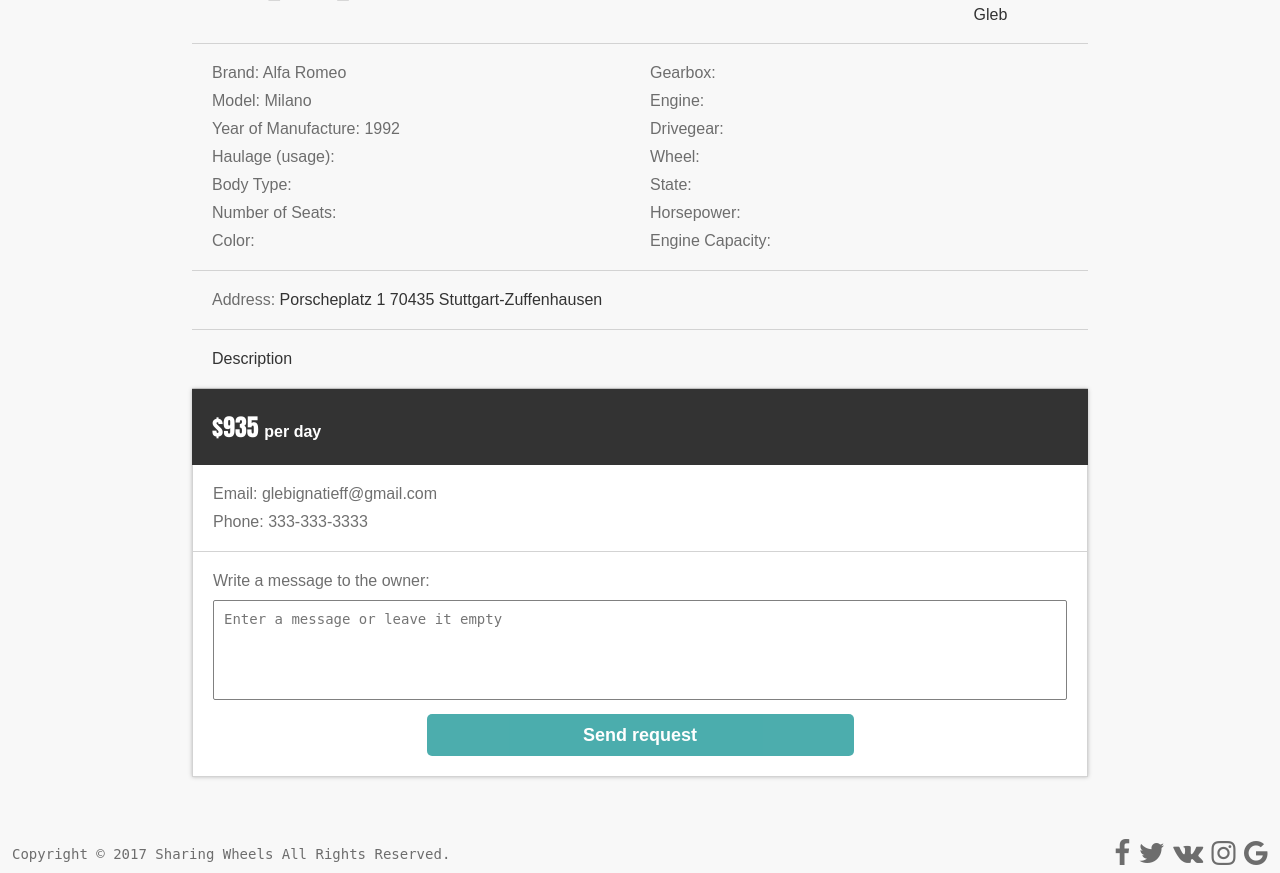
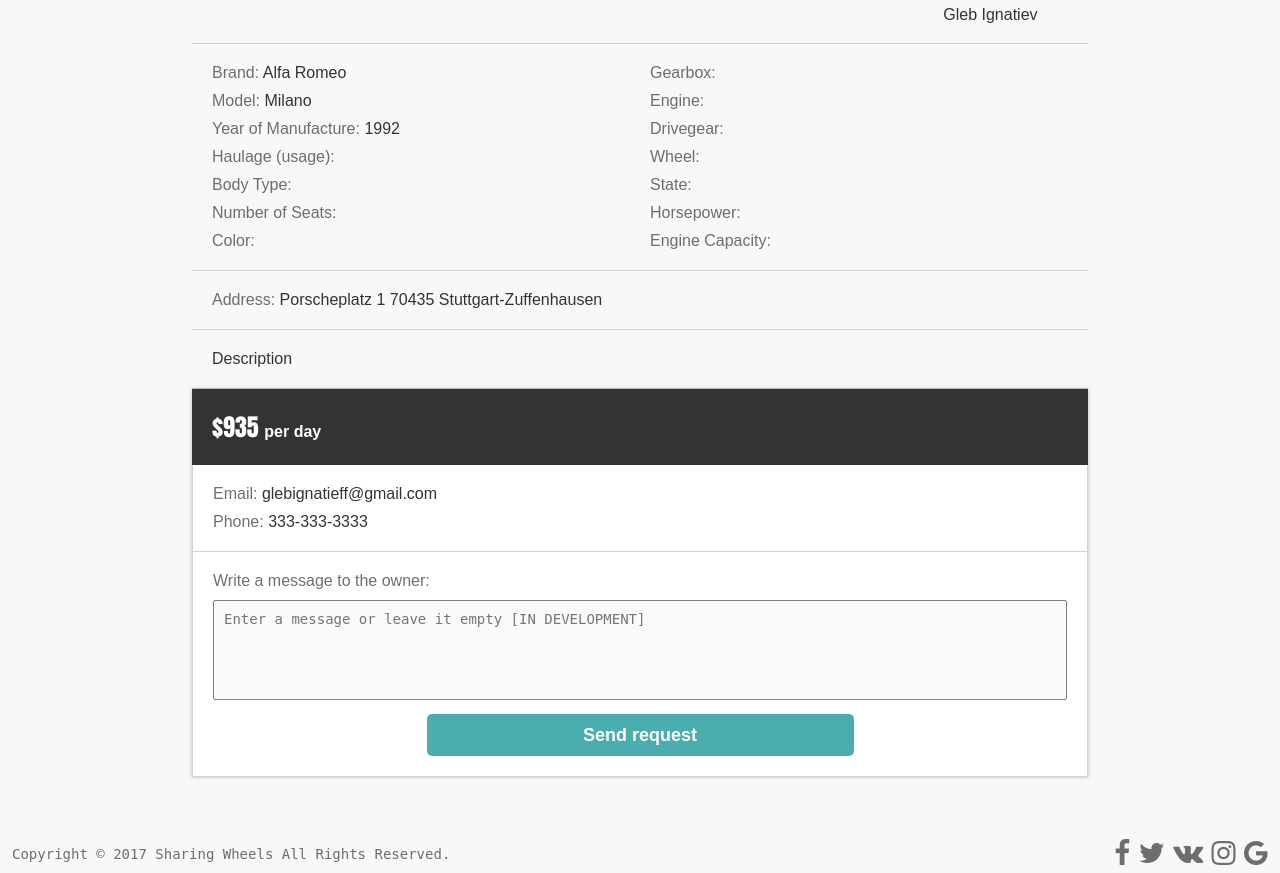
Before and after one commit to Airy-Fairy/airbnb-transport-website, a Flask app: a page that uses wheels/templates/transport_info.html in a window 1280 px wide. Shown: the part 476-1349 px from the top of the page. Run offline with Flask 2, Linux system fonts and the light colour scheme; data comes from the database, SQL or seed files in the repository; some libraries are stand-ins or nearby versions.

Commit message:
Vehicle page style fix + minor fixes

```diff
--- a/wheels/static/scripts/google-map.js
+++ b/wheels/static/scripts/google-map.js
@@ -1,7 +1,7 @@
 var content =
-            "<h3>Ford Mustang</h3>" +
-            "<p>Ford Mustang — культовый автомобиль класса Pony Car производства Ford Motor Company. </p>";
-var title = "Ford Mustang";
+            "<h3>In development!</h3>" +
+            "<p>Right here we're trying to make google maps support come true!</p>";
+var title = "Development point";
 
 function initMap() {
     var pos = { lat: 59.857597, lng: 30.212425};
--- a/wheels/static/scripts/image.js
+++ b/wheels/static/scripts/image.js
@@ -25,7 +25,7 @@
     $modal = $('#modal');
     $modalImg = $('#modal-img');
 
-    $('#small-img').click(function() {
+    $('#normal-img').click(function() {
         $modal.show();
         $modalImg.attr('src', this.src);
     });
--- a/wheels/static/scripts/thumbnail.js
+++ b/wheels/static/scripts/thumbnail.js
@@ -36,13 +36,13 @@
     }
 
     // Get json data
-    var transportId = data.id;
     var price = data.price;
     var show_name = data.show_name;
     var rating = data.rating;
     var desc = data.desc;
     var reviews = data.reviews;
     var imgName = data.photo;
+    var transportId = data.id;
 
     // Make new thumbnail
     $thumbnail = $('.thumbnail.template').clone().hide();
--- a/wheels/templates/transport_info.html
+++ b/wheels/templates/transport_info.html
@@ -4,14 +4,18 @@
 {% block content %}
         <div class="transport-profile">
             <div class="bunch-of-photos">
-                <img class="cover" src="{{ url_for('upload_vehicle_photo', filename=vehicle.photo) }}" alt="911">
+                <img class="cover clickable" id="normal-img" src="{{ url_for('upload_vehicle_photo', filename=vehicle.photo) }}" alt="911">
+            </div>
+            <!-- Modal image -->
+            <div class="dark-screen" id="modal">
+                <img class="modal-content" id="modal-img">
             </div>
             <div class="title">
                 <div class="content">
                     <div class="name">
                         <div class="label">{{ vehicle.show_name }}</div>
                         <div class="under-label">
-                            <div class="short-info">#SUDA_NADO_TEXT</div>
+                            <div class="short-info">[Super Short Description]</div>
                         <div class="rating">
                             <div class="star-rating">
                             {% for i in range(rating) %}
@@ -32,7 +36,7 @@
                             <div class="photo">
                                 <img class="cover round" src="{{ url_for('upload_user_avatar', filename=vehicle.owner.avatar) }}" alt="User Photo is here">
                             </div>
-                            <div class="user-name">{{ vehicle.owner.name }}</div>
+                            <div class="user-name ">{{ vehicle.owner.name }} {{ vehicle.owner.surname }}</div>
                         </a>
                     </div>
                 </div>
@@ -42,13 +46,13 @@
                     <div class="description">
                         <div class="col-1-2">
                             <div class="row">
-                                <span class="label">Brand: {{ vehicle.brand }}</span>
+                                <span class="label">Brand:</span> {{ vehicle.brand }}
                             </div>
                             <div class="row">
-                                <span class="label">Model: {{ vehicle.model }}</span>
+                                <span class="label">Model:</span> {{ vehicle.model }}
                             </div>
                             <div class="row">
-                                <span class="label">Year of Manufacture: {{ vehicle.year }}</span>
+                                <span class="label">Year of Manufacture:</span>  {{ vehicle.year }}
                             </div>
                             <div class="row">
                                 <span class="label">Haulage (usage):</span>
@@ -104,10 +108,10 @@
                             <div class="panel-line">
                                 <div class="contacts">
                                     <div class="row">
-                                        <span class="label">Email: {{ vehicle.owner.email }}</span>
+                                        <span class="label">Email:</span> {{ vehicle.owner.email }}
                                     </div>
                                     <div class="row">
-                                        <span class="label">Phone: {{ vehicle.owner.phone }}</span>
+                                        <span class="label">Phone:</span> {{ vehicle.owner.phone }}
                                     </div>
                                 </div>
                             </div>
@@ -117,9 +121,9 @@
                                         <div class="label">
                                             Write a message to the owner:
                                         </div>
-                                        <textarea placeholder="Enter a message or leave it empty"></textarea>
+                                        <textarea placeholder="Enter a message or leave it empty [IN DEVELOPMENT]" disabled></textarea>
                                         <div class="request_btn">
-                                            <input type="submit" value="Send request">
+                                            <input type="submit" value="Send request" disabled>
                                         </div>
                                     </form>
                                 </div>
--- a/wheels/templates/user/profile_page.html
+++ b/wheels/templates/user/profile_page.html
@@ -56,10 +56,10 @@
 					</div>
 				</div>
 				<div class="row">
-					<span class="label">Phone: {{ user.phone }}</span>
+					<span class="label">Phone:</span> {{ user.phone }}
 				</div>
 				<div class="row split">
-					<span class="label">Email: {{ user.email }}</span>
+					<span class="label">Email:</span> {{ user.email }}
 				</div>
 				<div class="row split">
 					<span class="label">About me:</span> I wanna get my diploma...
--- a/wheels/templates/user/transport.html
+++ b/wheels/templates/user/transport.html
@@ -9,7 +9,7 @@
 				<div class="panel-line">
 					<div class="transport-preview grid">
 						<div class="image col-1-3">
-							<img class="cover round square clickable" id="small-img" src="{{ url_for('static', filename='imgs/cars/911.jpg') }}" alt="Transport image is looking at you">
+							<img class="cover round square clickable" id="normal-img" src="{{ url_for('static', filename='imgs/cars/911.jpg') }}" alt="Transport image is looking at you">
 						</div>
 						<!-- Modal image -->
 						<div class="dark-screen" id="modal">
```
